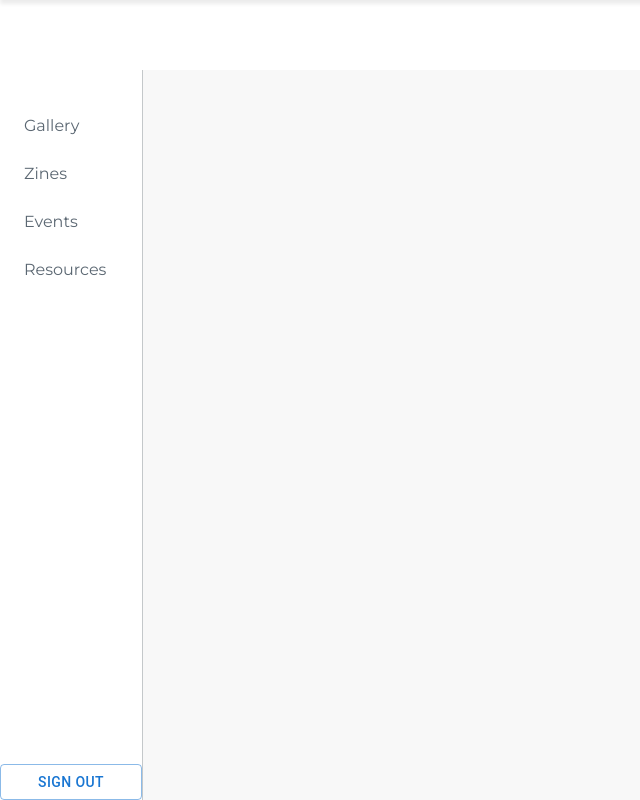
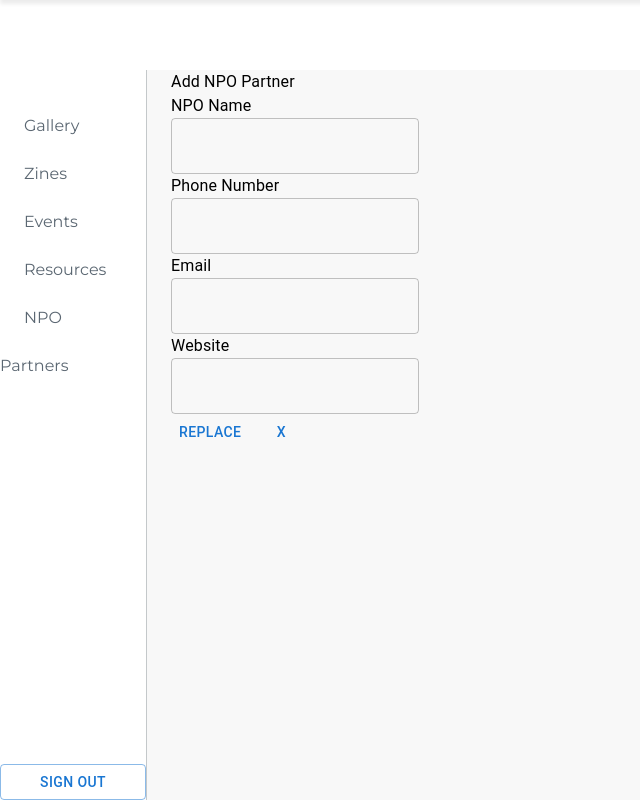
Before and after one commit to lablueprint/skid-row-arts-alliance, a React (Create React App) app in the folder website/: page /nonprofits/add in a window 1280 px wide. Shown: the whole page, without its empty margins (0-640 px from the left). Built offline with nearby package versions, Linux system fonts and the light colour scheme; sample sign-in values are in the browser's storage.

Commit message:
nonprofits page
- get all nonprofits and render cards
- add nonprofits page

```diff
--- a/website/src/App.jsx
+++ b/website/src/App.jsx
@@ -16,6 +16,8 @@ import SubmissionDetailsPage from './Pages/GalleryPage/SubmissionDetailsPage';
 import HeadingBar from './Components/HeadingBar/HeadingBar';
 import NavigationBar from './Components/NavigationBar/NavigationBar';
 import ZineDetailsPage from './Pages/ZinesPage/ZineDetailsPage';
+import NonprofitsPage from './Pages/NonprofitsPage/NonprofitsPage';
+import AddNonprofitPage from './Pages/NonprofitsPage/AddNonprofitPage';
 
 function App() {
   const { id, token } = useSelector((state) => state.sliceAuth);
@@ -40,6 +42,8 @@ function App() {
             <Route path="/resources" element={(<ResourcesPage />)} />
             <Route path="/submission" element={(<SubmissionDetailsPage />)} />
             <Route path="/zine" element={(<ZineDetailsPage />)} />
+            <Route path="/nonprofits" element={(<NonprofitsPage />)} />
+            <Route path="/nonprofits/add" element={(<AddNonprofitPage />)} />
           </Routes>
         </div>
       </div>
--- a/website/src/Components/NavigationBar/NavigationBar.css
+++ b/website/src/Components/NavigationBar/NavigationBar.css
@@ -5,7 +5,7 @@
   font-family: "Montserrat-Regular", sans-serif;
   border-right: 1px solid #c4c8ca;
   height: calc(100vh - 70px);
-  width: 160px;
+  width: 165px;
 }
 
 .NavBar li {
--- a/website/src/Components/NavigationBar/NavigationBar.jsx
+++ b/website/src/Components/NavigationBar/NavigationBar.jsx
@@ -43,6 +43,11 @@ function NavigationBar() {
           Resources
         </Link>
       </li>
+      <li className={isPageActive('/nonprofits')}>
+        <Link to="/nonprofits" className={`nav-link ${isPageActive('/nonprofits')}`}>
+          NPO Partners
+        </Link>
+      </li>
       <Button
         variant="outlined"
         className="sign-out-button"
--- /dev/null
+++ b/website/src/Pages/NonprofitsPage/AddNonprofitPage.jsx
@@ -0,0 +1,73 @@
+import { React, useState } from 'react';
+import {
+  Container, Box, Typography, Button, TextField,
+} from '@mui/material';
+// import axios from 'axios';
+// import { useSelector } from 'react-redux';
+
+function AddNonprofitPage() {
+//   const { authHeader } = useSelector((state) => state.sliceAuth);
+  const [title, setTitle] = useState('');
+  const [phoneNumber, setPhoneNumber] = useState('');
+  const [email, setEmail] = useState('');
+  const [website, setWebsite] = useState('');
+
+  const handlePhoneNumberChange = (event) => {
+    const inputValue = event.target.value;
+
+    // Remove all non-numeric characters from the input value
+    const numericValue = inputValue.replace(/\D/g, '');
+
+    // Format the phone number once it reaches 10 digits
+    if (numericValue.length === 10) {
+      const formattedValue = `(${numericValue.slice(0, 3)}) ${numericValue.slice(3, 6)}-${numericValue.slice(6, 10)}`;
+      setPhoneNumber(formattedValue);
+    } else if (numericValue.length < 10) {
+      setPhoneNumber(numericValue);
+    }
+  };
+
+  return (
+    <Container>
+      <Box>
+        <Typography>Add NPO Partner</Typography>
+      </Box>
+      <Box>
+        <Typography>NPO Name</Typography>
+        <TextField
+          value={title}
+          onChange={(e) => setTitle(e.target.value)}
+        />
+      </Box>
+      <Box>
+        <Box>
+          <Typography>Phone Number</Typography>
+          <TextField
+            value={phoneNumber}
+            onChange={handlePhoneNumberChange}
+          />
+        </Box>
+        <Box>
+          <Typography>Email</Typography>
+          <TextField
+            value={email}
+            onChange={(e) => setEmail(e.target.value)}
+          />
+        </Box>
+      </Box>
+      <Box>
+        <Typography>Website</Typography>
+        <TextField
+          value={website}
+          onChange={(e) => setWebsite(e.target.value)}
+        />
+      </Box>
+      <Box>
+        <Button>Replace</Button>
+        <Button>X</Button>
+      </Box>
+    </Container>
+  );
+}
+
+export default AddNonprofitPage;
--- /dev/null
+++ b/website/src/Pages/NonprofitsPage/NonprofitCard.jsx
@@ -0,0 +1,29 @@
+import { React } from 'react';
+import {
+  Box, Typography,
+} from '@mui/material';
+import PropTypes from 'prop-types';
+
+function NonprofitCard({ image, title }) {
+  return (
+    <Box>
+      <Box>
+        { image ? (
+          <img src={image} alt="Nonprofit" />
+        ) : (
+          null
+        )}
+      </Box>
+      <Box>
+        <Typography>{title}</Typography>
+      </Box>
+    </Box>
+  );
+}
+
+NonprofitCard.propTypes = {
+  image: PropTypes.string.isRequired,
+  title: PropTypes.string.isRequired,
+};
+
+export default NonprofitCard;
--- /dev/null
+++ b/website/src/Pages/NonprofitsPage/NonprofitsPage.jsx
@@ -0,0 +1,51 @@
+import { React, useEffect, useState } from 'react';
+import {
+  Container, Box, Typography, Button,
+} from '@mui/material';
+import axios from 'axios';
+import { useSelector } from 'react-redux';
+import { useNavigate } from 'react-router-dom';
+import NonprofitCard from './NonprofitCard';
+
+function NonprofitsPage() {
+  const { authHeader } = useSelector((state) => state.sliceAuth);
+  const navigate = useNavigate();
+
+  const [nonprofits, setNonprofits] = useState([]);
+
+  const getNonprofits = async () => {
+    const response = await axios.get('http://localhost:4000/nonprofit/getall', {
+      headers: authHeader,
+    });
+    const nonprofitsData = response.data;
+    setNonprofits(nonprofitsData);
+  };
+
+  useEffect(() => {
+    getNonprofits();
+  }, []);
+
+  const addNewNonprofit = () => {
+    navigate('/nonprofits/add');
+  };
+
+  return (
+    <Container>
+      <Box>
+        <Typography>NPO Partners</Typography>
+      </Box>
+      <Box>
+        <Button onClick={() => addNewNonprofit()}>
+          Add New +
+        </Button>
+      </Box>
+      <Box>
+        {nonprofits.map((nonprofit) => (
+          <NonprofitCard image={nonprofit.image} title={nonprofit.title} />
+        ))}
+      </Box>
+    </Container>
+  );
+}
+
+export default NonprofitsPage;
```
Also changed, not shown: 1 other file (tests, documents, lock files or other folders).
